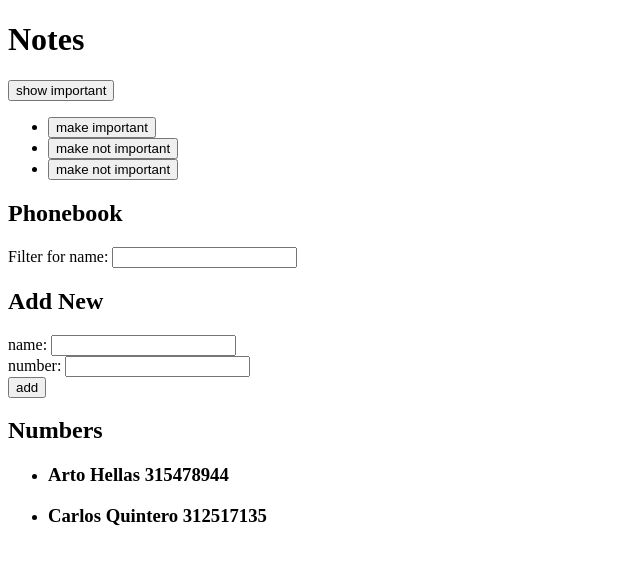
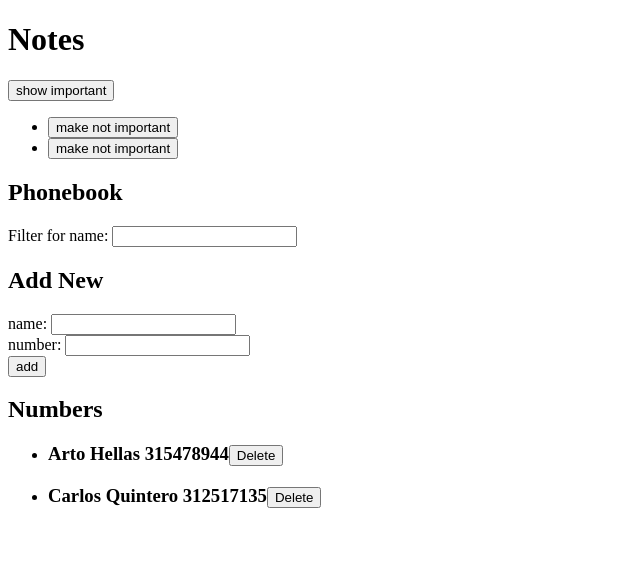
Before and after one commit to Cmquintero/fullstackParteDos, a React (Vite) app: page / in a window 1280 px wide. Shown: the top 564 px of the page, without its empty margins (0-640 px from the left). Built offline with nearby package versions, Linux system fonts and the light colour scheme; data requests are answered from the project's data file.

Commit message:
parte2 Ejercicio 2.14,parte algo dificil

```diff
--- a/db.json
+++ b/db.json
@@ -1,11 +1,5 @@
 {
   "persons": [
-    {
-      "name": "Arto Hellas",
-      "number": "040-123456",
-      "id": "1",
-      "important": false
-    },
     {
       "name": "Ada Lovelace",
       "number": "39-44-5323523",
--- a/src/App.jsx
+++ b/src/App.jsx
@@ -25,11 +25,14 @@ const PersonForm = ({ newName, newNumber, handlepersonChange, handleNoteChange,
   </form>
 )
 
-const Persons = ({ persons }) => (
+const Persons = ({ persons, onDelete }) => (
   <ul>
-    {persons.map((person, keyPerson) => (
-      <li key={keyPerson}>
-        <h3>{person.name} {person.number}</h3>
+    {persons.map((person) => (
+      <li key={person.id}>
+        <h3>
+          {person.name} {person.number}
+          <button onClick={() => onDelete(person.id)}>Delete</button>
+        </h3>
       </li>
     ))}
   </ul>
@@ -137,6 +140,22 @@ const App = () => {
     })
 
   }
+  const deletePerson = (id) => {
+    const person = persons.find(persona => persona.id === id)
+    const confirmDelete = window.confirm(`do you want delete this person in the form? ${person.name}?`)
+
+    if (confirmDelete) {
+      noteService
+        .Delete(id)
+        .then(() => {
+          setPersons(persons.filter(persona => persona.id !== id))
+        })
+        .catch(error => {
+          alert(`The person '${person.name}' The person always delete`)
+          setPersons(persons.filter(persona => persona.id !== id))
+        })
+    }
+  }
 
   const personsToShow = filterText.length > 0
     ? persons.filter(person => person.name.toLowerCase().includes(filterText.toLowerCase()))
@@ -171,7 +190,7 @@ const App = () => {
         handleSubmit={addPerson}
       />
       <h2>Numbers</h2>
-      <Persons persons={personsToShow} />
+      <Persons persons={personsToShow} onDelete={deletePerson} />
     </div>
   )
 }
--- a/src/services/notes.js
+++ b/src/services/notes.js
@@ -11,11 +11,10 @@ const create = newObject => {
   return request.then(response => response.data)
 }
 
-const update = (id, newObject) => {
-  const request = axios.put(`${baseUrl}/${id}`, newObject)
-  return request.then(response => response.data)
+const Delete = (id) => {
+  return axios.delete(`${baseUrl}/${id}`).then(response => response.data)
 }
 
 
-export default { getAll, create, update }
+export default { getAll, create, Delete }
 //el código que maneja la comunicación con el backend
```
